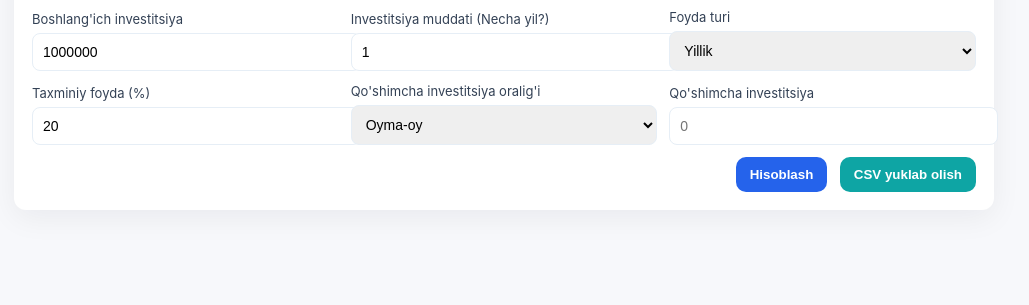
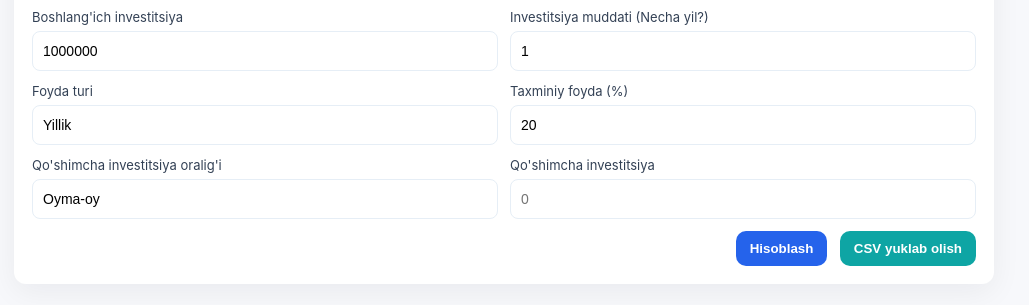
Before and after one commit to SardorSohinazarov/Invest, a plain HTML site: page index.html in a window 1280 px wide. Shown: the part 65-370 px from the top of the page, without its empty margins (136-1165 px from the left). Drawn offline with Linux system fonts and the light colour scheme.

Commit message:
form style

```diff
--- a/style.css
+++ b/style.css
@@ -18,3 +18,25 @@ th { background:#fbfcfe; text-align:center; font-weight:700; }
 td:first-child, th:first-child { text-align:center; }
 .table-wrap { max-height: 420px; overflow:auto; border-radius:8px; border:1px solid #eef2f7; padding:6px; background:#fff; }
 @media (max-width:800px) { form { grid-template-columns: 1fr; } .stat { min-width: 120px; } }
+
+form {
+  display: grid;
+  grid-template-columns: repeat(2, 1fr);
+  gap: 12px;
+  margin-top: 12px;
+  align-items: end;
+}
+
+input[type="number"],
+input[type="text"],
+select {
+  width: 100%;
+  padding: 10px;
+  border-radius: 8px;
+  border: 1px solid #e6eef6;
+  font-size: 14px;
+  height: 40px; /* ✅ hamma elementlar bir xil balandlikda */
+  box-sizing: border-box;
+  appearance: none; /* select uchun brauzer farqlarini kamaytiradi */
+  background-color: #fff;
+}
```
